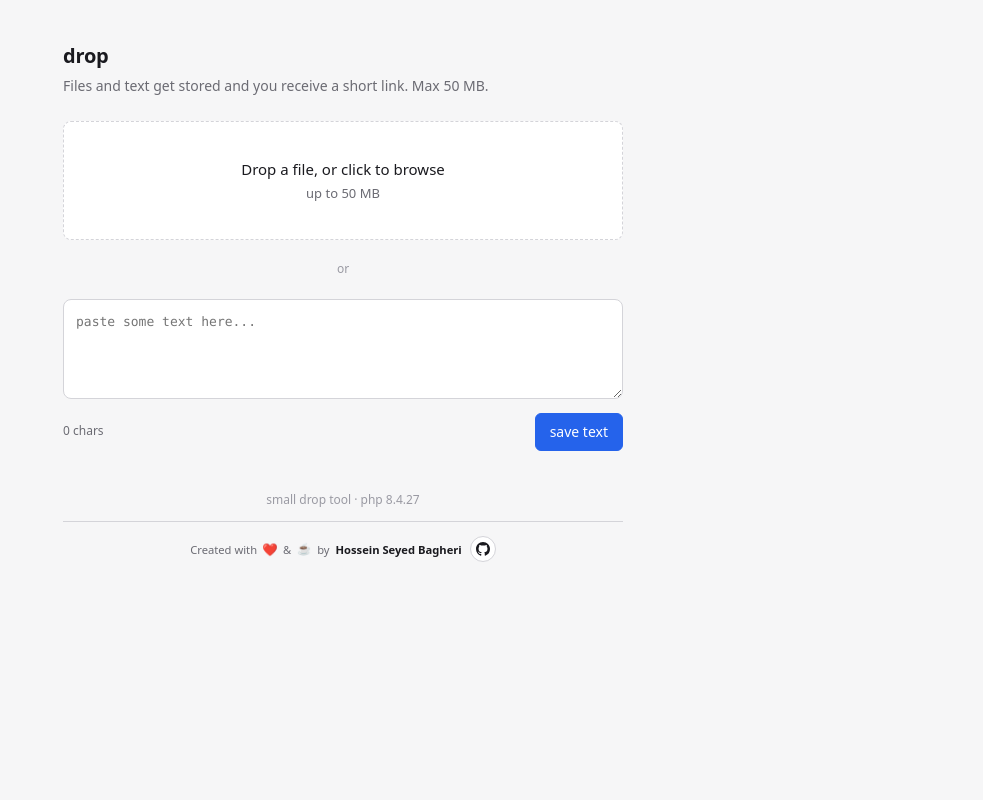
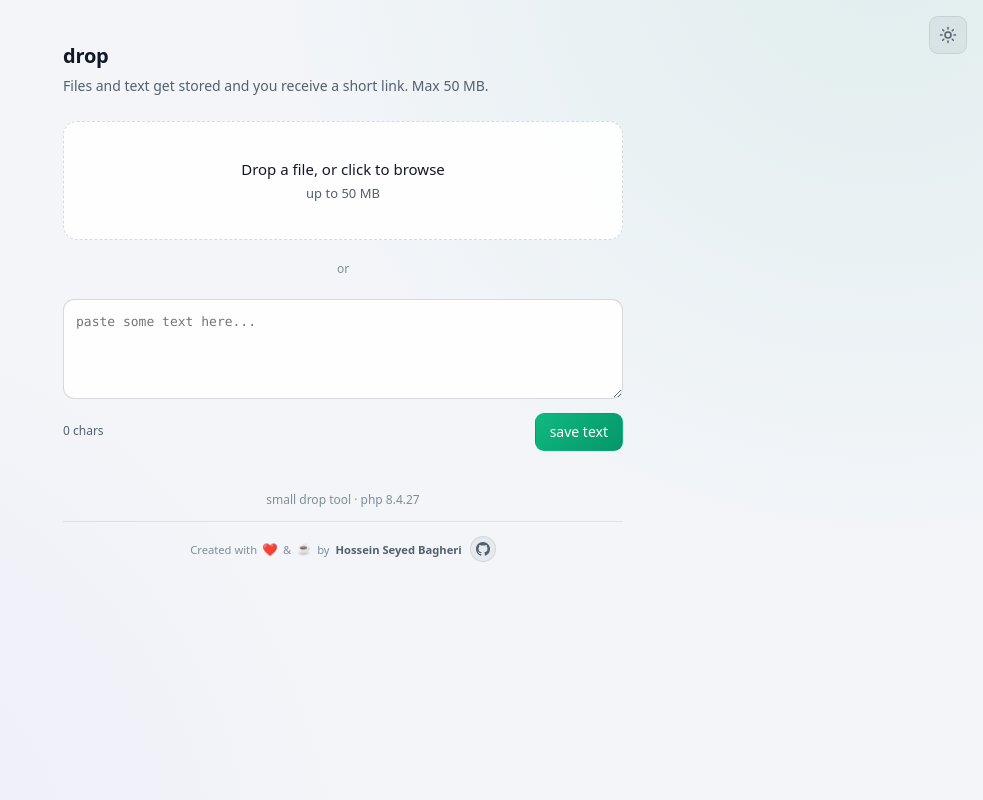
Before and after one commit to hosseinb1111/file-to-link-PHP, a PHP site: page / in a window 1280 px wide. Shown: the whole page, without its empty margins (297-1280 px from the left). Run offline with PHP 8.4, Linux system fonts and the light colour scheme.

Commit message:
Update index.php

```diff
--- a/index.php
+++ b/index.php
@@ -157,98 +157,156 @@ function start(string $title): void
     echo "<title>" . h($title) . "</title>";
     echo "<link rel=\"icon\" type=\"image/svg+xml\" href=\"" . $favicon . "\">";
     ?>
+<script>
+  (function () {
+    try {
+      var t = localStorage.getItem('fs_theme');
+      if (!t) t = (window.matchMedia && window.matchMedia('(prefers-color-scheme: light)').matches) ? 'light' : 'dark';
+      document.documentElement.setAttribute('data-theme', t);
+    } catch (e) {}
+  })();
+</script>
 <style>
+  :root {
+    --bg: #0b0b10;
+    --bg-glow1: rgba(16,185,129,.10);
+    --bg-glow2: rgba(167,139,250,.07);
+    --surface: #14141c;
+    --fill: rgba(255,255,255,.035);
+    --fill-hv: rgba(255,255,255,.07);
+    --fill-strong: rgba(255,255,255,.06);
+    --fill-input: rgba(255,255,255,.04);
+    --ln: rgba(255,255,255,.08);
+    --ln2: rgba(255,255,255,.14);
+    --tx: #eceff5;
+    --tx2: #9aa4b2;
+    --tx3: #5f6a79;
+    --ac: #10b981;
+    --ac-txt: #34d399;
+    --ac0: rgba(16,185,129,.07);
+    --ac-ln: rgba(16,185,129,.25);
+    --rd: #f87171;
+    --rd1: rgba(248,113,113,.13);
+    --err-tx: #fca5a5;
+    --ok-bg: rgba(16,185,129,.07);
+    --code-bg: #0f0f16;
+    --sh: 0 1px 2px rgba(0,0,0,.4), 0 8px 26px rgba(0,0,0,.3);
+    --e: cubic-bezier(.4,0,.2,1);
+  }
+  html[data-theme="light"] {
+    --bg: #f3f5f9;
+    --bg-glow1: rgba(5,150,105,.08);
+    --bg-glow2: rgba(124,58,237,.05);
+    --surface: #ffffff;
+    --fill: rgba(255,255,255,.8);
+    --fill-hv: rgba(255,255,255,.95);
+    --fill-strong: rgba(15,23,42,.05);
+    --fill-input: rgba(255,255,255,.9);
+    --ln: rgba(15,23,42,.09);
+    --ln2: rgba(15,23,42,.16);
+    --tx: #111826;
+    --tx2: #54606f;
+    --tx3: #828d9b;
+    --ac: #059669;
+    --ac-txt: #047857;
+    --ac0: rgba(5,150,105,.06);
+    --ac-ln: rgba(5,150,105,.28);
+    --rd: #dc2626;
+    --rd1: rgba(220,38,38,.10);
+    --err-tx: #b91c1c;
+    --ok-bg: rgba(5,150,105,.06);
+    --code-bg: #f1f5f9;
+    --sh: 0 1px 2px rgba(15,23,42,.05), 0 8px 24px rgba(15,23,42,.07);
+  }
+
   * { box-sizing: border-box; }
   html, body { margin: 0; min-height: 100%; }
   body {
     font: 15px/1.55 system-ui, -apple-system, "Segoe UI", Roboto, sans-serif;
-    background: #f6f6f7; color: #1a1a1f;
+    background-color: var(--bg);
+    background-image:
+      radial-gradient(circle at 92% -8%, var(--bg-glow1), transparent 42%),
+      radial-gradient(circle at 4% 112%, var(--bg-glow2), transparent 40%);
+    color: var(--tx);
     padding: 40px 20px;
-  }
-
-  :root {
-    --line:    #d4d4d9;
-    --muted:   #6b6b73;
-    --text:    #1a1a1f;
-    --accent:  #2563eb;
-    --fact-bg: #ffffff;
+    transition: background-color .4s var(--e), color .4s var(--e);
   }
 
   .wrap { max-width: 560px; margin: 0 auto; }
 
   h1 { font-size: 20px; font-weight: 600; margin: 0 0 4px; letter-spacing: -.01em; }
-  .sub { color: #6b6b73; margin: 0 0 24px; font-size: 14px; }
+  .sub { color: var(--tx2); margin: 0 0 24px; font-size: 14px; }
 
   .drop {
     display: block; width: 100%;
-    border: 1.5px dashed #d4d4d9; border-radius: 8px;
+    border: 1.5px dashed var(--ln2); border-radius: 14px;
     padding: 36px 20px; text-align: center; cursor: pointer;
-    background: #fff; transition: .15s; font: inherit; color: inherit;
+    background: var(--fill-input); transition: .15s var(--e); font: inherit; color: inherit;
   }
-  .drop:hover, .drop.over { border-color: #2563eb; background: #f5f8ff; }
+  .drop:hover, .drop.over { border-color: var(--ac); background: var(--ac0); }
   .drop .big { font-weight: 500; margin-bottom: 2px; }
-  .drop .small { color: #6b6b73; font-size: 13px; }
+  .drop .small { color: var(--tx2); font-size: 13px; }
 
-  .or { text-align: center; color: #9a9aa3; font-size: 12px; margin: 20px 0; }
+  .or { text-align: center; color: var(--tx3); font-size: 12px; margin: 20px 0; }
 
   textarea {
-    width: 100%; border: 1px solid #d4d4d9; background: #fff;
-    border-radius: 8px; padding: 12px; color: inherit; outline: none;
+    width: 100%; border: 1px solid var(--ln2); background: var(--fill-input);
+    border-radius: 11px; padding: 12px; color: var(--tx); outline: none;
     font: 13px/1.5 ui-monospace, Menlo, Consolas, monospace;
     resize: vertical; min-height: 100px;
   }
-  textarea:focus { border-color: #2563eb; }
+  textarea:focus { border-color: var(--ac); }
   .row-between {
     display: flex; align-items: center; justify-content: space-between;
-    margin-top: 8px; font-size: 12px; color: #6b6b73;
+    margin-top: 8px; font-size: 12px; color: var(--tx2);
   }
 
   button, .btn {
-    display: inline-block; padding: 7px 14px; border-radius: 6px;
-    border: 1px solid #d4d4d9; background: #fff; color: #1a1a1f;
+    display: inline-block; padding: 7px 14px; border-radius: 9px;
+    border: 1px solid var(--ln); background: var(--fill-strong); color: var(--tx);
     font: inherit; font-size: 14px; font-weight: 500; cursor: pointer;
-    text-decoration: none; transition: .12s;
+    text-decoration: none; transition: .12s var(--e);
   }
-  button:hover, .btn:hover { background: #f3f3f5; text-decoration: none; }
-  .primary { background: #2563eb; border-color: #2563eb; color: #fff; }
-  .primary:hover { background: #1d4fd7; border-color: #1d4fd7; }
+  button:hover, .btn:hover { background: var(--fill-hv); text-decoration: none; }
+  .primary { background: linear-gradient(135deg, #10b981, #059669); border-color: transparent; color: #ffffff; }
+  .primary:hover { background: linear-gradient(135deg, #10b981, #059669); filter: brightness(1.08); }
   button:disabled { opacity: .5; cursor: not-allowed; }
 
   .progress { display: none; margin-top: 16px; }
   .progress.on { display: block; }
   .progress .info {
     display: flex; justify-content: space-between;
-    font-size: 12px; color: #6b6b73; margin-bottom: 6px;
+    font-size: 12px; color: var(--tx2); margin-bottom: 6px;
   }
-  .progress .track { height: 4px; background: #e3e3e8; border-radius: 2px; overflow: hidden; }
+  .progress .track { height: 4px; background: var(--fill-strong); border-radius: 2px; overflow: hidden; }
   .progress .fill {
-    height: 100%; width: 0; background: #2563eb;
+    height: 100%; width: 0; background: var(--ac);
     transition: width .1s linear;
   }
 
   .result {
-    display: none; margin-top: 16px; padding: 12px; border-radius: 8px;
-    border: 1px solid #d4d4d9; background: #fff;
+    display: none; margin-top: 16px; padding: 12px; border-radius: 11px;
+    border: 1px solid var(--ln); background: var(--fill);
   }
   .result.on { display: block; }
-  .result.ok  { border-color: #86d9a4; background: #f1fbf4; }
-  .result.err { border-color: #f0a9a9; background: #fdf2f2; color: #a11818; }
+  .result.ok  { border-color: var(--ac-ln); background: var(--ok-bg); }
+  .result.err { border-color: rgba(248,113,113,.3); background: var(--rd1); color: var(--err-tx); }
   .result .label {
     font-size: 11px; text-transform: uppercase; letter-spacing: .05em;
-    color: #6b6b73; margin-bottom: 6px;
+    color: var(--tx2); margin-bottom: 6px;
   }
-  .result.ok .label { color: #16a34a; }
+  .result.ok .label { color: var(--ac-txt); }
   .result .row-between { margin-top: 0; gap: 6px; }
   .result input {
     flex: 1; min-width: 0; padding: 7px 10px;
-    border: 1px solid #d4d4d9; border-radius: 6px;
-    background: #fff; color: inherit;
+    border: 1px solid var(--ln2); border-radius: 9px;
+    background: var(--fill-input); color: var(--tx);
     font: 13px ui-monospace, Menlo, Consolas, monospace;
   }
 
   footer {
     margin-top: 40px; text-align: center;
-    font-size: 12px; color: #9a9aa3;
+    font-size: 12px; color: var(--tx3);
   }
 
   .meta {
@@ -256,30 +314,57 @@ function start(string $title): void
     gap: 12px; flex-wrap: wrap; margin-bottom: 16px;
   }
   .meta .name { font-weight: 600; word-break: break-all; margin-bottom: 2px; }
-  .meta .info { font-size: 13px; color: #6b6b73; }
+  .meta .info { font-size: 13px; color: var(--tx2); }
   .meta .actions { display: flex; gap: 6px; }
 
   .preview {
-    border: 1px solid #d4d4d9; border-radius: 8px; background: #fff;
+    border: 1px solid var(--ln); border-radius: 14px; background: var(--fill);
     padding: 14px; max-height: 60vh; overflow: auto;
   }
   .preview pre {
     margin: 0;
     font: 13px/1.55 ui-monospace, Menlo, Consolas, monospace;
     white-space: pre-wrap; word-break: break-word;
+    background: var(--code-bg); color: var(--tx);
   }
   .preview img { max-width: 100%; display: block; margin: 0 auto; }
-  .preview .note { color: #6b6b73; text-align: center; padding: 30px 0; }
+  .preview .note { color: var(--tx2); text-align: center; padding: 30px 0; }
 
   .back {
-    display: inline-block; color: #6b6b73; font-size: 13px;
+    display: inline-block; color: var(--tx2); font-size: 13px;
     margin-bottom: 20px;
   }
-  .back:hover { color: #1a1a1f; text-decoration: none; }
+  .back:hover { color: var(--tx); text-decoration: none; }
 
   .nf { text-align: center; padding: 60px 20px; }
   .nf h1 { font-size: 48px; font-weight: 700; margin: 0 0 8px; }
-  .nf p  { color: #6b6b73; margin: 0 0 20px; }
+  .nf p  { color: var(--tx2); margin: 0 0 20px; }
+
+  /* ---- theme toggle ---- */
+  .theme-toggle {
+    position: fixed;
+    top: 16px;
+    right: 16px;
+    z-index: 50;
+    width: 38px;
+    height: 38px;
+    display: grid;
+    place-items: center;
+    border-radius: 9px;
+    border: 1px solid var(--ln);
+    background: var(--fill-strong);
+    color: var(--tx2);
+    cursor: pointer;
+    padding: 0;
+    transition: all .2s var(--e);
+    -webkit-tap-highlight-color: transparent;
+  }
+  .theme-toggle:hover { color: var(--tx); background: var(--fill-hv); }
+  .theme-toggle:focus-visible { outline: 1.5px solid var(--ac); outline-offset: 2px; }
+  .theme-toggle svg { width: 18px; height: 18px; }
+  .theme-toggle .i-sun { display: none; }
+  html[data-theme="light"] .theme-toggle .i-sun { display: block; }
+  html[data-theme="light"] .theme-toggle .i-moon { display: none; }
 
   /* ---- footer credit ---- */
   .footer-bottom {
@@ -291,8 +376,8 @@ function start(string $title): void
     max-width: 560px;
     margin: 12px auto 0;
     padding-top: 14px;
-    border-top: 1px solid var(--line, #d4d4d9);
-    color: var(--muted, #6b6b73);
+    border-top: 1px solid var(--ln);
+    color: var(--tx3);
     font-size: .7rem;
     line-height: 1.7;
     text-align: center;
@@ -324,7 +409,7 @@ function start(string $title): void
   }
 
   .footer-bottom .credit-name {
-    color: var(--text, #1a1a1f);
+    color: var(--tx2);
     font-weight: 700;
   }
 
@@ -335,9 +420,9 @@ function start(string $title): void
     width: 26px;
     height: 26px;
     margin-left: 2px;
-    color: var(--text, #1a1a1f);
-    background: var(--fact-bg, #fff);
-    border: 1px solid var(--line, #d4d4d9);
+    color: var(--tx2);
+    background: var(--fill-strong);
+    border: 1px solid var(--ln);
     border-radius: 50%;
     text-decoration: none;
     transition: transform .22s ease, background .22s ease,
@@ -345,12 +430,12 @@ function start(string $title): void
   }
   .github-link:hover {
     transform: scale(1.12) translateY(-1px);
-    background: var(--accent, #2563eb);
+    background: var(--ac);
     color: #fff;
-    border-color: var(--accent, #2563eb);
+    border-color: var(--ac);
   }
   .github-link:active        { transform: scale(.94); }
-  .github-link:focus-visible { outline: 2px solid var(--accent, #2563eb); outline-offset: 3px; }
+  .github-link:focus-visible { outline: 2px solid var(--ac); outline-offset: 3px; }
   .github-link svg { display: block; width: 14px; height: 14px; fill: currentColor; }
 
   @media (prefers-reduced-motion: reduce) {
@@ -364,6 +449,22 @@ function start(string $title): void
   }
 </style>
 </head><body>
+<button class="theme-toggle" id="themeToggle" type="button" aria-label="Switch between light and dark mode" title="Switch theme">
+  <svg class="i-moon" viewBox="0 0 24 24" fill="none" stroke="currentColor" stroke-width="2" stroke-linecap="round" stroke-linejoin="round" aria-hidden="true"><path d="M21 12.8A9 9 0 1 1 11.2 3a7 7 0 0 0 9.8 9.8Z"/></svg>
+  <svg class="i-sun" viewBox="0 0 24 24" fill="none" stroke="currentColor" stroke-width="2" stroke-linecap="round" stroke-linejoin="round" aria-hidden="true"><circle cx="12" cy="12" r="4"/><path d="M12 2v2M12 20v2M4.93 4.93l1.41 1.41M17.66 17.66l1.41 1.41M2 12h2M20 12h2M4.93 19.07l1.41-1.41M17.66 6.34l1.41-1.41"/></svg>
+</button>
+<script>
+  (function () {
+    var root = document.documentElement;
+    var btn = document.getElementById('themeToggle');
+    if (!btn) return;
+    btn.addEventListener('click', function () {
+      var next = root.getAttribute('data-theme') === 'light' ? 'dark' : 'light';
+      root.setAttribute('data-theme', next);
+      try { localStorage.setItem('fs_theme', next); } catch (e) {}
+    });
+  })();
+</script>
 <?php
 }
 
@@ -389,7 +490,7 @@ function end_page(): void
   >
     <svg xmlns="http://www.w3.org/2000/svg" viewBox="0 0 16 16"
          aria-hidden="true" focusable="false">
-      <path d="M8 0C3.58 0 0 3.58 0 8c0 3.54 2.29 6.53 5.47 7.59.4.07.55-.17.55-.38 0-.19-.01-.82-.01-1.49-2.01.37-2.53-.49-2.69-.94-.09-.23-.48-.94-.82-1.13-.28-.15-.68-.52-.01-.53.63-.01 1.08.58 1.23.82.72 1.21 1.87.87 2.33.66.07-.52.28-.87.51-1.07-1.78-.2-3.64-.89-3.64-3.95 0-.87.31-1.59.82-2.15-.08-.2-.36-1.02.08-2.12 0 0 .67-.21 2.2.82.64-.18 1.32-.27 2-.27.68 0 1.36.09 2 .27 1.53-1.04 2.2-.82 2.2-.82.44 1.1.16 1.92.08 2.12.51.56.82 1.27.82 2.15 0 3.07-1.87 3.75-3.65 3.95.29.25.54.73.54 1.48 0 1.07-.01 1.93-.01 2.2 0 .21.15.46.55.38A8.01 8.01 0 0 0 16 8c0-4.42-3.58-8-8-8z"/>
+      <path d="M8 0C3.58 0 0 3.58 0 8c0 3.54 2.29 6.53 5.47 7.59.4.07.55-.17.55-.38 0-.19-.01-.82-.01-1.49-2.01.37-2.53-.49-2.69-.94-.09-.23-.48-.94-.82-1.13-.28-.15-.68-.52-.01-.53.63-.01 1.08.58 1.23.82.72 1.21 1.87.87 2.33.66.07-.52.28-.87.51-1.07-1.78-.2-3.64-.89-3.64-3.950 0-.87.31-1.59.82-2.15-.08-.2-.36-1.02.08-2.12 0 0 .67-.21 2.2.82.64-.18 1.32-.27 2-.27.68 0 1.36.09 2 .27 1.53-1.04 2.2-.82 2.2-.82.44 1.1.16 1.92.08 2.12.51.56.82 1.27.82 2.15 0 3.07-1.87 3.75-3.65 3.95.29.25.54.73.54 1.48 0 1.07-.01 1.93-.01 2.2 0 .21.15.46.55.38A8.01 8.01 0 0 0 16 8c0-4.42-3.58-8-8-8z"/>
     </svg>
   </a>
 </div>
```
